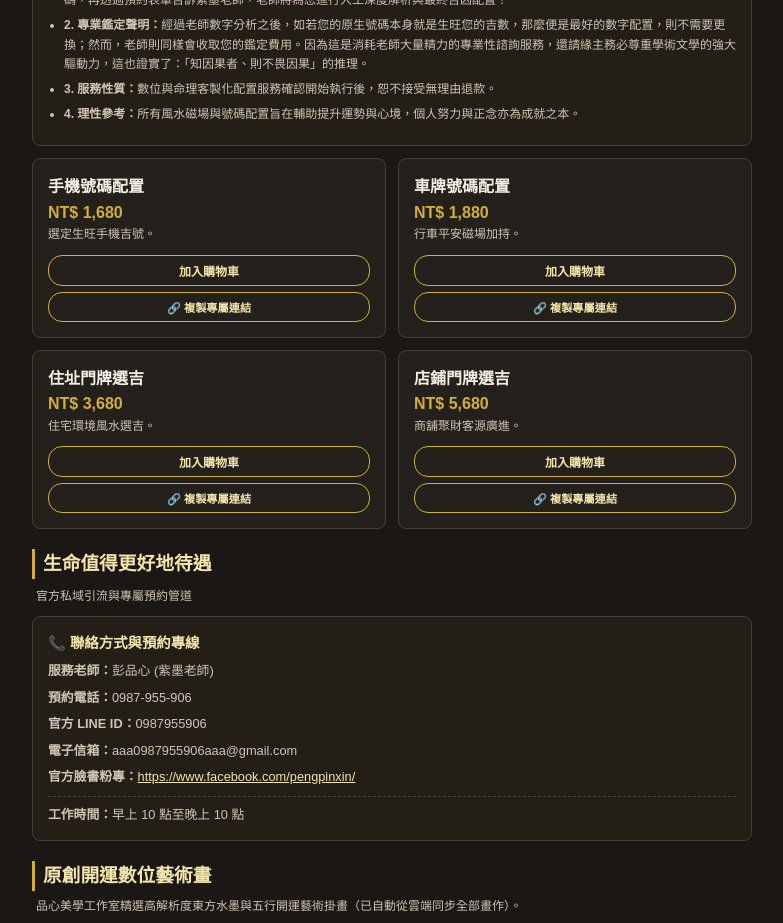
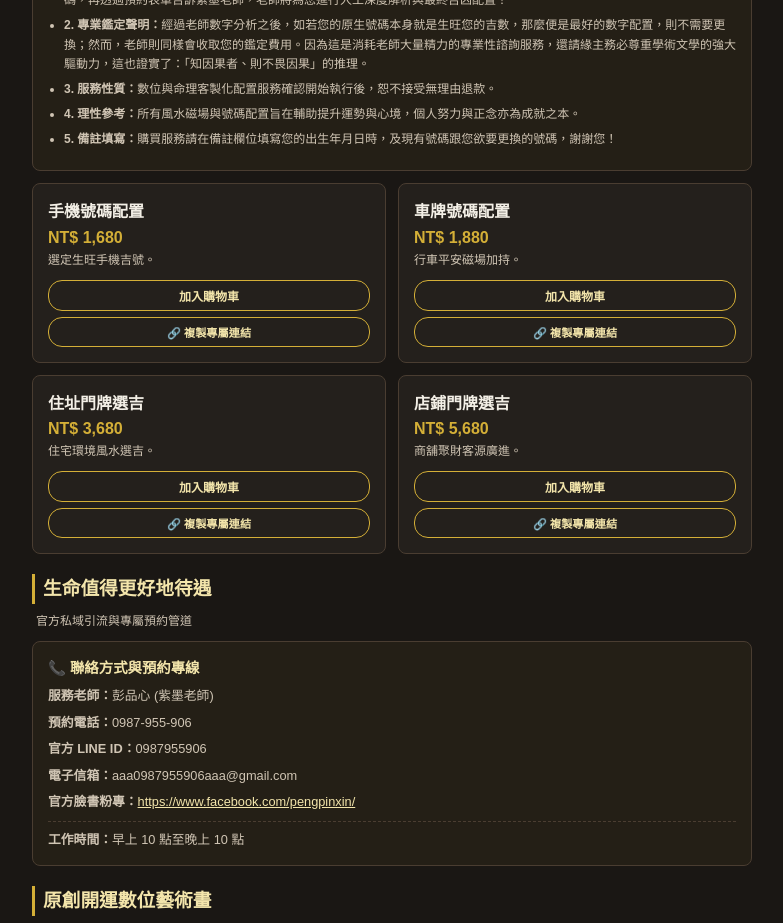
Before and after one commit to pengpinxin/-zimo-digital-fengshui, a Next.js app: page / in a window 1280 px wide. Shown: the part 1540-2463 px from the top of the page, without its empty margins (248-1031 px from the left). Built offline with nearby package versions, Linux system fonts and the light colour scheme.

Commit message:
Add note for service purchase requirements

```diff
--- a/app/page.js
+++ b/app/page.js
@@ -289,6 +289,7 @@ export default function Home(){
               <li><strong>2. 專業鑑定聲明：</strong>經過老師數字分析之後，如若您的原生號碼本身就是生旺您的吉數，那麼便是最好的數字配置，則不需要更換；然而，老師則同樣會收取您的鑑定費用。因為這是消耗老師大量精力的專業性諮詢服務，還請緣主務必尊重學術文學的強大驅動力，這也證實了：「知因果者、則不畏因果」的推理。</li>
               <li><strong>3. 服務性質：</strong>數位與命理客製化配置服務確認開始執行後，恕不接受無理由退款。</li>
               <li><strong>4. 理性參考：</strong>所有風水磁場與號碼配置旨在輔助提升運勢與心境，個人努力與正念亦為成就之本。</li>
+              <li><strong>5. 備註填寫：</strong>購買服務請在備註欄位填寫您的出生年月日時，及現有號碼跟您欲要更換的號碼，謝謝您！</li>
             </ul>
           </div>
 
@@ -374,7 +375,7 @@ export default function Home(){
           </div>
         </section>
 
-        {/* 🎨 原創開運數位藝術畫專區（8K價格已更新為 1080） */}
+        {/* 🎨 原創開運數位藝術畫專區 */}
         <section id="art">
           <h3 style={{color:'var(--gold-l)',borderLeft:'3px solid var(--gold)',paddingLeft:'8px',margin:'20px 0 6px 0'}}>原創開運數位藝術畫</h3>
           <p style={{fontSize:'0.75rem',color:'#d0c5b4',marginBottom:'12px',paddingLeft:'4px'}}>品心美學工作室精選高解析度東方水墨與五行開運藝術掛畫（已自動從雲端同步全部畫作）。</p>
```
